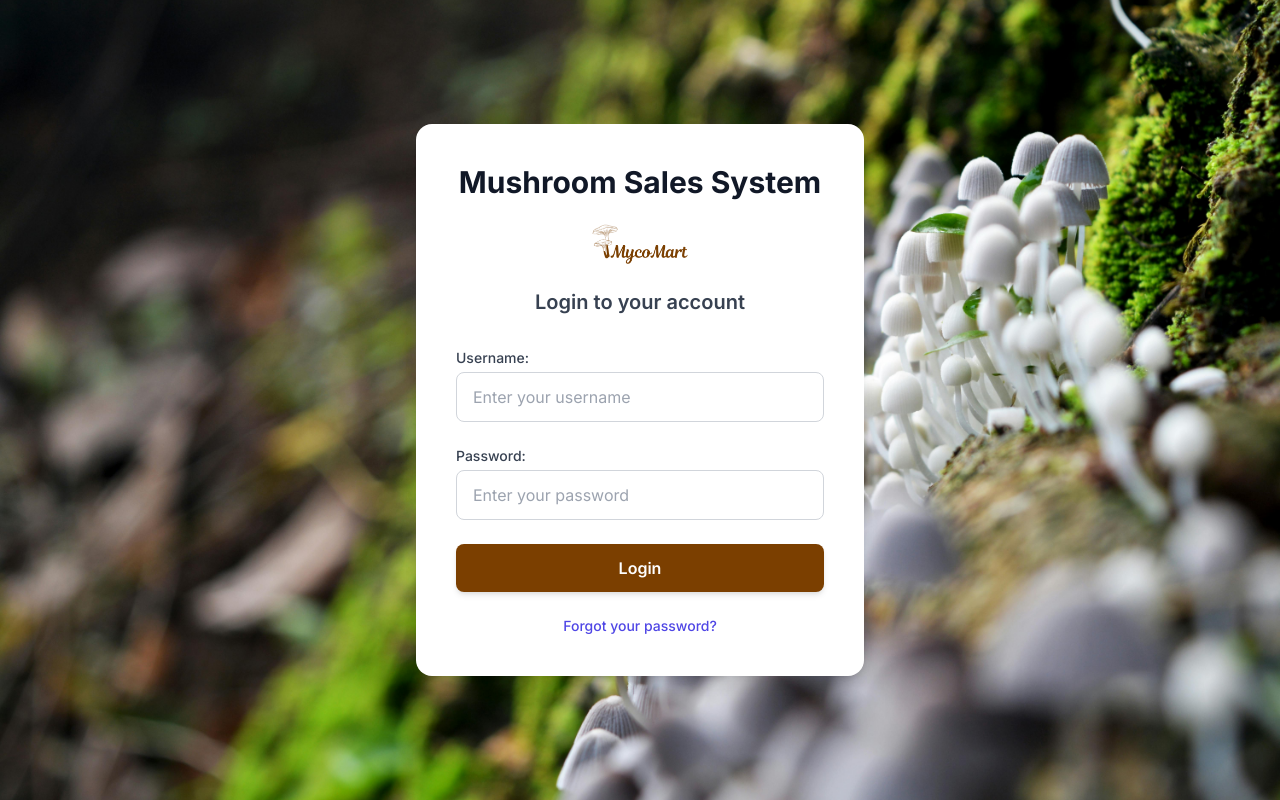
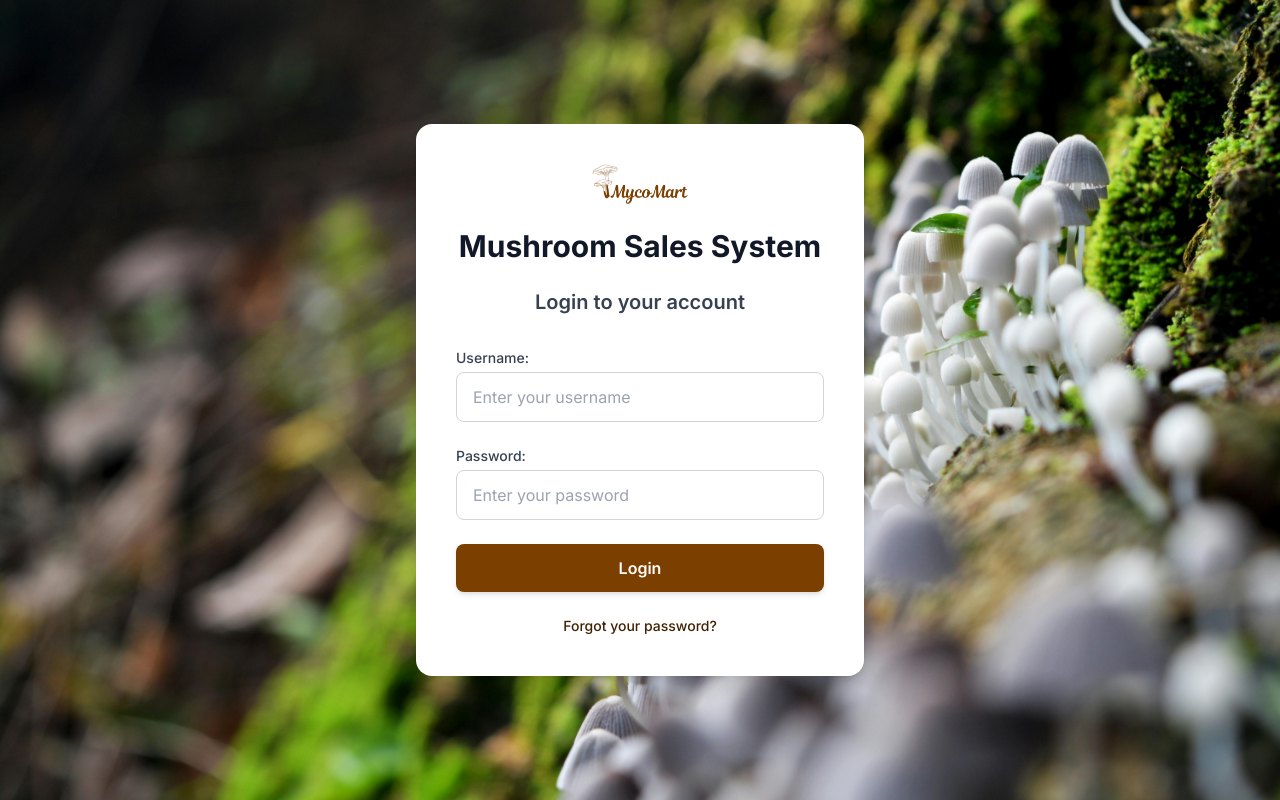
Before and after one commit to umaa06/Mycomart_frontend, a Next.js app: page / in a window 1280 px wide. Built offline with nearby package versions, Linux system fonts and the light colour scheme.

Commit message:
link color

```diff
--- a/src/app/login/Login.tsx
+++ b/src/app/login/Login.tsx
@@ -74,15 +74,15 @@ export default function Login() {
   return (
       <div className="bg-image flex items-center justify-center min-h-screen bg-gray-100 font-sans">
       <div className="bg-white rounded-2xl shadow-lg p-10 max-w-md w-full">
+        <Image
+        src="/mycomart_logo.png"
+        alt="MYCOMART Logo"
+        width={120}
+        height={100}
+        className="mx-auto mb-6 w-24 h-auto"/>
         <h2 className="text-3xl font-extrabold text-gray-900 text-center mb-6">
           Mushroom Sales System
         </h2>
-        <Image
-        src="/mycomart_logo.png"
-        alt="MYCOMART Logo"
-        width={96}
-        height={96}
-        className="mx-auto mb-6 w-24 h-auto"/>
 
         <p className="text-xl font-semibold text-gray-700 text-center mb-8">
           Login to your account
@@ -155,7 +155,7 @@ export default function Login() {
           <div className="text-center text-sm">
             <Link
               href="/forgot-password"
-              className="font-medium text-indigo-600 hover:text-indigo-500"
+              className="font-medium text-[#402101] hover:text-[#7B3F00]"
             >
               Forgot your password?
             </Link>
```
